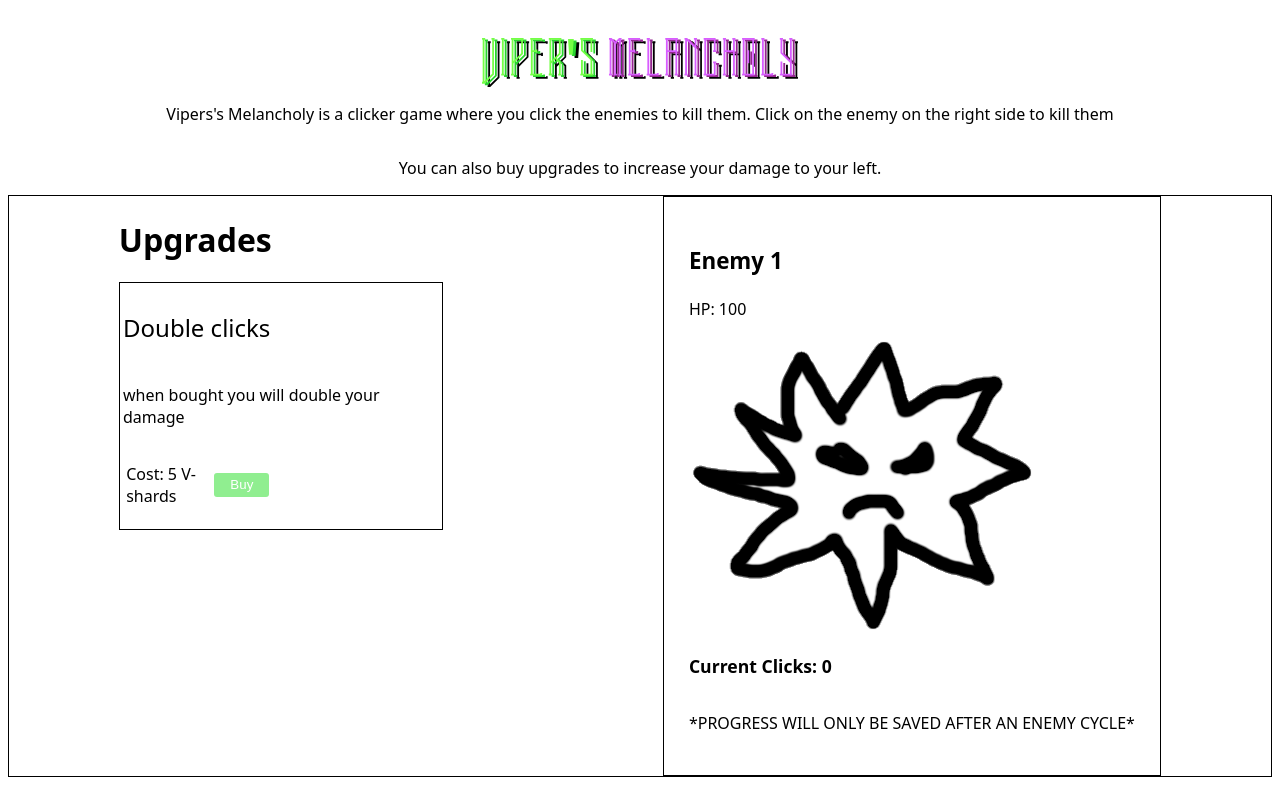
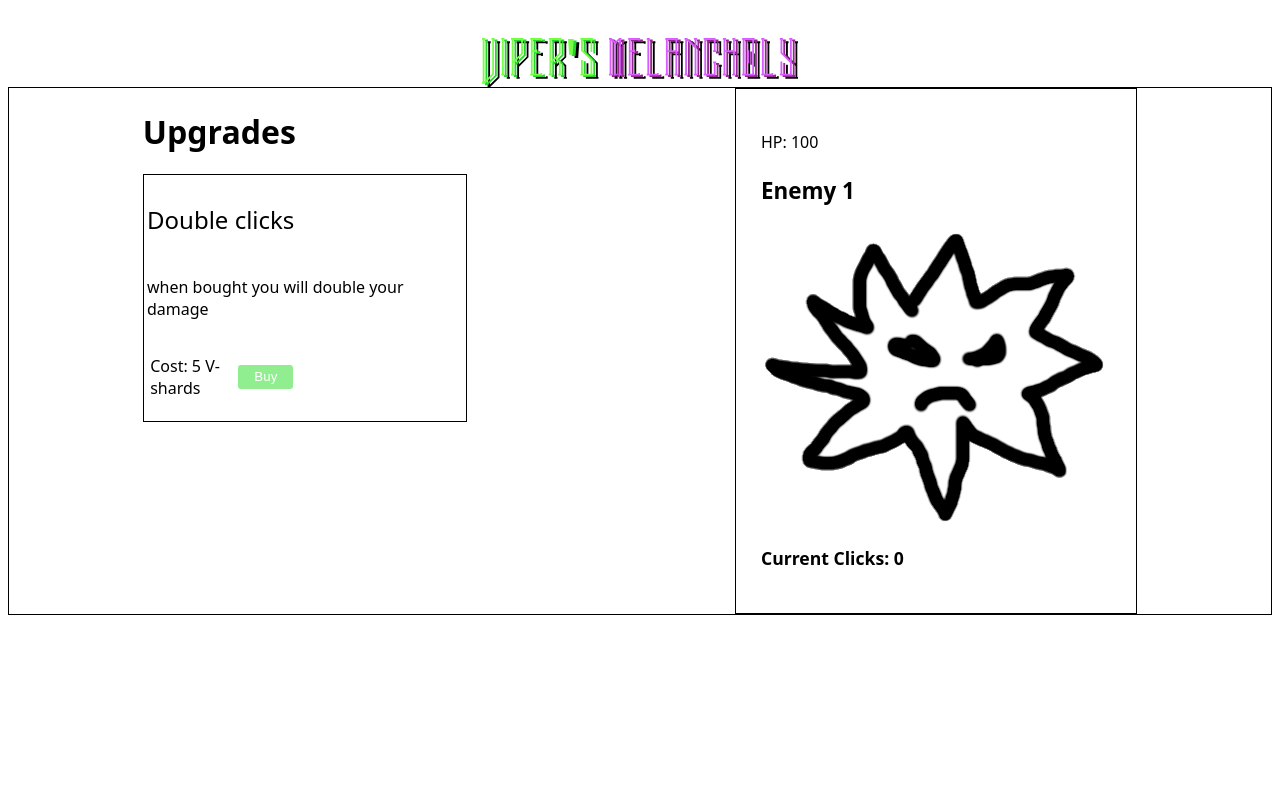
Before and after one commit to SpaceApe06/Viper_Melancholy, a PHP site: page /game.php in a window 1280 px wide. Shown: the part 85-870 px from the top of the page. After the commit the page ends 700 px from the top, so only its background shows below. Run offline with PHP 8.4, Linux system fonts and the light colour scheme; a user stored in the database is signed in; data comes from the database, SQL or seed files in the repository.

Commit message:
bactracket litt

```diff
--- a/src/pages/game.php
+++ b/src/pages/game.php
@@ -98,9 +98,6 @@ elseif ($_SERVER["REQUEST_METHOD"] == "GET") {
 
 			<div id=logo_container>
 				<img src="public/Viper_melancholy_logo.svg" alt="Viper Melancholy logo" id="logo" height="100px">
-                <p id="logo_text"> Vipers's Melancholy is a clicker game where you click the enemies to kill them.
-                                   Click on the enemy on the right side to kill them</p>
-                <p id="logo_text">You can also buy upgrades to increase your damage to your left.</p>
 			</div>
 		<div id="game_container">
 
@@ -120,12 +117,11 @@ elseif ($_SERVER["REQUEST_METHOD"] == "GET") {
 
 			<div id="enemy_container">
 				<div id="enemy">
+					<p id="hp">HP: 100</p>
 					<p id="enemyName">Enemy 1</p>
-					<p id="hp">HP: 100</p>
 					<img id="enemyImage" src="public\enemy\enemy1.png" draggable="false">
 					<p id="counter">Current Clicks: 0</p> <!-- trengs endring-->
 				</div>
-                <p>*PROGRESS WILL ONLY BE SAVED AFTER AN ENEMY CYCLE*</p>
 			</div>
 
 		</div>
```
